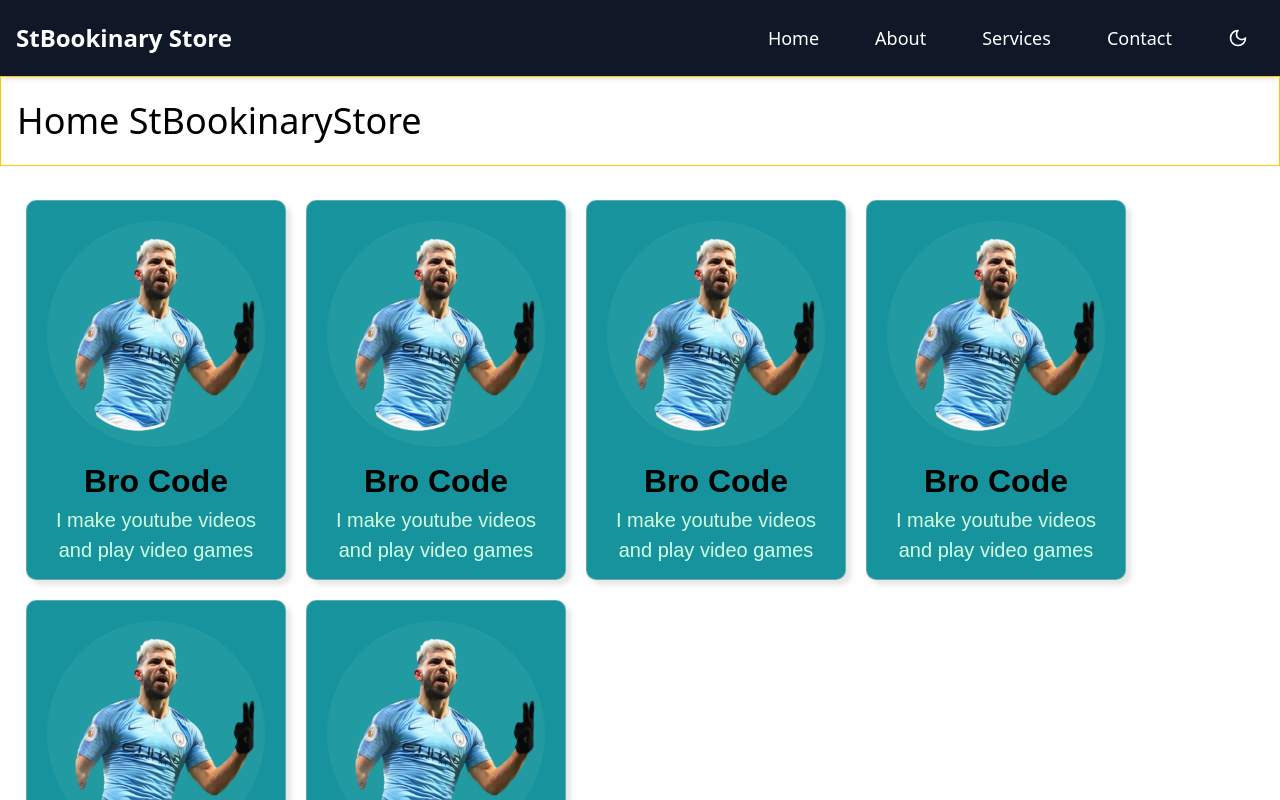
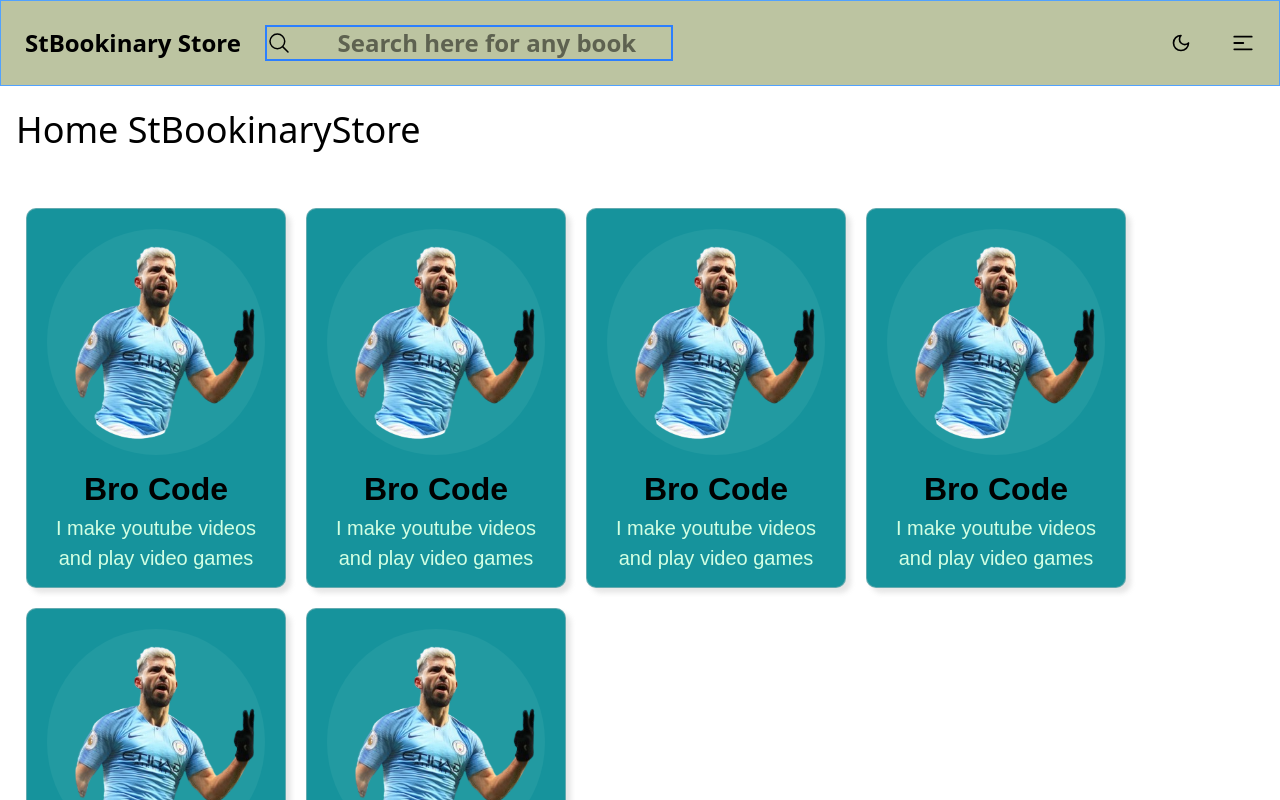
Before and after one commit to Plstr142/StBookinaryStore, a React (Vite) app in the folder frontend/: page / in a window 1280 px wide. Shown: the top 800 px of the page. Built offline with nearby package versions, Linux system fonts and the light colour scheme.

Commit message:
update navbar and each other components

```diff
--- a/frontend/package.json
+++ b/frontend/package.json
@@ -16,6 +16,7 @@
     "postcss": "^8.5.3",
     "react": "^19.1.0",
     "react-dom": "^19.1.0",
+    "react-icons": "^5.5.0",
     "react-router-dom": "^7.6.0",
     "tailwindcss": "^4.1.7"
   },
--- a/frontend/src/App.css
+++ b/frontend/src/App.css
@@ -93,27 +93,27 @@
 } */
 
 .swiper-button-next {
-  background-color: #ffffff; /* เท่ากับ bg-white */
-  padding: 1.25rem; /* เท่ากับ p-5 */
-  border-radius: 9999px; /* rounded-full */
-  z-index: 50; /* z-50 */
-  box-shadow: 0 1px 3px rgba(0, 0, 0, 0.1), 0 1px 2px rgba(0, 0, 0, 0.06); /* shadow-md */
+  background-color: #ffffff;
+  padding: 1.25rem;
+  border-radius: 9999px;
+  z-index: 50;
+  box-shadow: 0 1px 3px rgba(0, 0, 0, 0.1), 0 1px 2px rgba(0, 0, 0, 0.06);
 }
 
 .btn-primary {
-  background-color: #ffce1a; /* primary */
-  padding: 0.5rem 3rem; /* py-2 px-12 */
-  border-radius: 0.375rem; /* rounded-md */
-  font-size: 1rem; /* text-base */
-  font-family: "Nunito Sans", sans-serif; /* font-secondary */
-  font-weight: 700; /* font-bold */
-  transition: all 0.2s; /* transition-all duration-200 */
+  background-color: #ffce1a;
+  padding: 0.5rem 3rem;
+  border-radius: 0.375rem;
+  font-size: 1rem;
+  font-family: "Nunito Sans", sans-serif;
+  font-weight: 700;
+  transition: all 0.2s;
   cursor: pointer;
 }
 
 .btn-primary:hover {
-  background-color: #0d0842; /* hover:bg-secondary */
-  color: #ffffff; /* hover:text-white */
+  background-color: #0d0842;
+  color: #ffffff;
 }
 
 .swiper-button-prev:after,
--- a/frontend/src/components/Navbar.jsx
+++ b/frontend/src/components/Navbar.jsx
@@ -1,5 +1,8 @@
-import React, { useState } from 'react';
-import { Menu, X, Sun, Moon } from 'lucide-react'; // เพิ่ม Sun, Moon
+import React, { useState } from "react";
+import { Menu, X, Sun, Moon} from "lucide-react";
+import { Link } from "react-router-dom";
+import { HiMiniBars3CenterLeft } from "react-icons/hi2";
+import { IoSearchOutline } from "react-icons/io5";
 
 function Navbar({ toggleDarkMode, darkMode }) {
   const [isOpen, setIsOpen] = useState(false);
@@ -9,25 +12,28 @@
   };
 
   return (
-    <nav className="bg-gray-900 text-white shadow-md">
-      <div className="max-w-7xl mx-auto px-4 py-4 flex justify-between items-center">
-        <div className="text-2xl font-bold">StBookinary Store</div>
+    <header className="max-w-screen-2xl mx-auto px-0 py-0 border-1 border-blue-400 bg-[#bcc4a1]">
+      <nav className="flex justify-between items-center m-6 gap-4">
+        {/* left side */}
 
-        {/* Desktop menu */}
-        <ul className="hidden md:flex text-lg items-center gap-6">
-          <li className='flex items-center justify-center px-4 py-2 rounded hover:bg-gray-800 transition'>
-            <a href="#" className="hover:text-yellow-400">Home</a>
-          </li>
-          <li className='flex items-center justify-center px-4 py-2 rounded hover:bg-gray-800 transition'>
-            <a href="#" className="hover:text-yellow-400">About</a>
-          </li>
-          <li className='flex items-center justify-center px-4 py-2 rounded hover:bg-gray-800 transition'>
-            <a href="#" className="hover:text-yellow-400">Services</a>
-          </li>
-          <li className='flex items-center justify-center px-4 py-2 rounded hover:bg-gray-800 transition'>
-            <a href="#" className="hover:text-yellow-400">Contact</a>
-          </li>
-          <li className='flex items-center justify-center px-4 py-2 rounded hover:bg-gray-800 transition'>
+        {/* StBookinary Store */}
+        <div className="flex text-2xl font-bold items-center gap-6">
+          StBookinary Store
+
+          {/* search input */}
+          <div className="flex gap-3 items-center border-2 border-blue-500">
+            <IoSearchOutline />
+            <input type="text" className="text-center" placeholder="Search here for any book"/>
+          </div>
+        </div>
+
+
+
+
+        {/* right side */}
+        <div className="flex items-center gap-6">
+          <ul className="flex text-lg items-center gap-6">
+            <li className="flex items-center justify-center px-4 py-2 rounded hover:bg-gray-800 transition">
               <button
                 onClick={toggleDarkMode}
                 className="hover:text-yellow-400"
@@ -38,36 +44,12 @@
             </li>
           </ul>
 
-        {/* Hamburger + toggle button (Mobile) */}
-        <div className="md:hidden flex items-center gap-4">
-          <button onClick={toggleDarkMode} title="Toggle theme">
-            {darkMode ? <Sun size={20} /> : <Moon size={20} />}
-          </button>
-          <button onClick={toggleMenu}>
-            {isOpen ? <X size={28} /> : <Menu size={28} />}
-          </button>
-        </div>
+          <Link to="/"><HiMiniBars3CenterLeft className="w-6 h-6" /></Link>
         </div>
 
-      {/* Mobile menu */}
-      {isOpen && (
-        <ul className="md:hidden px-4 pb-4 space-y-4 text-lg">
-          <li><a href="#" className="block hover:text-yellow-400">Home</a></li>
-          <li><a href="#" className="block hover:text-yellow-400">About</a></li>
-          <li><a href="#" className="block hover:text-yellow-400">Services</a></li>
-          <li><a href="#" className="block hover:text-yellow-400">Contact</a></li>
-          <li>
-            <button
-              onClick={toggleDarkMode}
-              className="block hover:text-yellow-400"
-              title="Toggle theme"
-            >
-              {darkMode ? '☀️ Light Mode' : '🌙 Dark Mode'}
-            </button>
-          </li>
-        </ul>
-      )}
+
       </nav>
+    </header>
   );
 }
 
--- a/frontend/src/pages/Home.jsx
+++ b/frontend/src/pages/Home.jsx
@@ -2,7 +2,8 @@
 
 const Home = () => {
   return (
-    <div className="px-4 py-6 font-primary border-1 border-yellow-400 font-primary text-4xl text-bold">
+    // border-1 border-yellow-400
+    <div className="px-4 py-6 font-primar font-primary text-4xl text-bold">
         Home StBookinaryStore
     </div>
   )
```
Also changed, not shown: 1 other file (tests, documents, lock files or other folders). Lines whose indentation alone changed are shown as unchanged.
